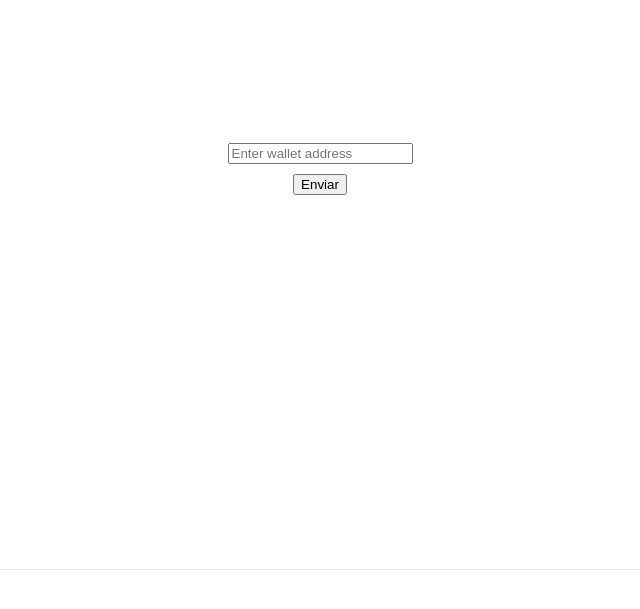
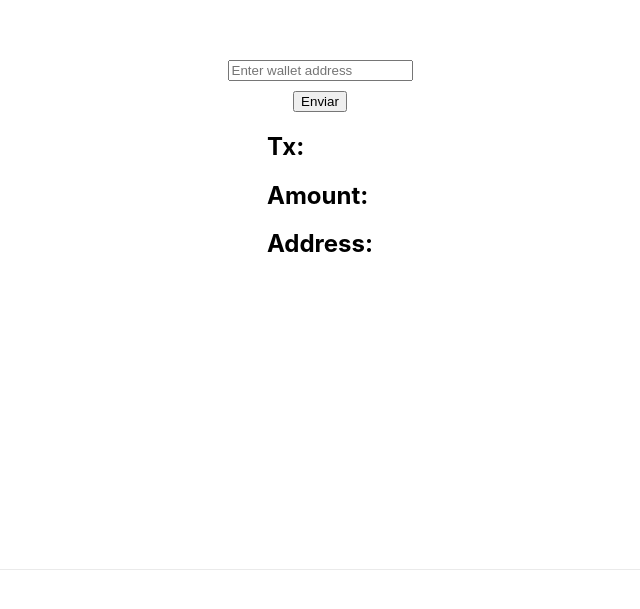
Before and after one commit to josher8a/TestnetTronFaucet-1, a Next.js app: page / in a window 1280 px wide. Shown: the part 231-840 px from the top of the page, without its empty margins (320-960 px from the left). Built offline with nearby package versions, Linux system fonts and the light colour scheme.

Commit message:
show values

```diff
--- a/pages/api/address/[address].ts
+++ b/pages/api/address/[address].ts
@@ -30,5 +30,11 @@ export default async function handler(request: any, response: any) {
     console.log('handler')
     console.log(request.query)
     const { address } = request.query
-    response.end(await send_token(address, '1'))
+    const amount = Math.ceil(100 * Math.random()) * 10000
+    const tx = await send_token(address, amount.toString())
+    response.status(200).json({
+        amount: (amount / 1000000).toString(),
+        address,
+        tx,
+    })
 }
--- a/pages/index.tsx
+++ b/pages/index.tsx
@@ -7,10 +7,16 @@ const Home: NextPage = () => {
     // window.open(`https://shasta.tronscan.org/#/transaction/${res}`);
 
     const [walletAddress, setWalletAddress] = useState('')
+    const [response, setResponse] = useState({
+        amount: '',
+        address: '',
+        tx: '',
+    })
 
     const handleChange = useCallback(async () => {
         const res = await fetch(`/api/address/${walletAddress}`)
-        const tx = await res.text()
+        const { amount, address, tx } = await res.json()
+        setResponse({ amount, address, tx })
         console.log(tx)
         window.open(`https://shasta.tronscan.org/#/transaction/${tx}`)
     }, [walletAddress])
@@ -32,6 +38,11 @@ const Home: NextPage = () => {
                 <button style={{ marginTop: 10 }} onClick={handleChange}>
                     Enviar
                 </button>
+                <div>
+                    <h2>Tx: {response.tx}</h2>
+                    <h2>Amount: {response.amount}</h2>
+                    <h2>Address: {response.address}</h2>
+                </div>
             </main>
             <footer className={styles.footer}></footer>
         </div>
```
